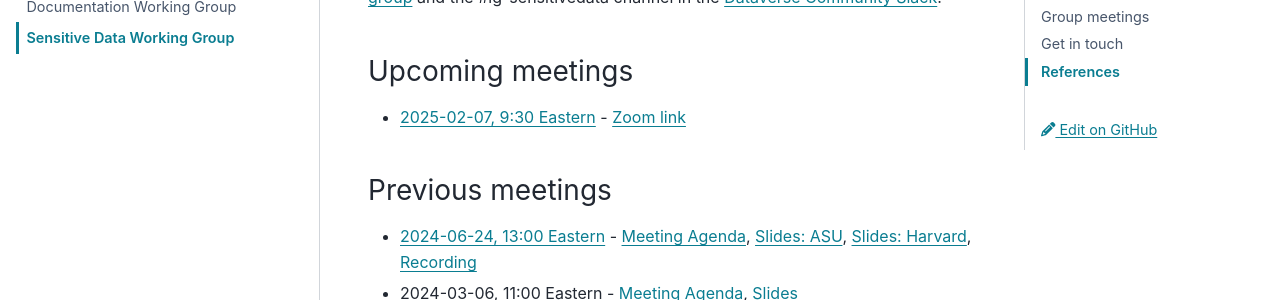
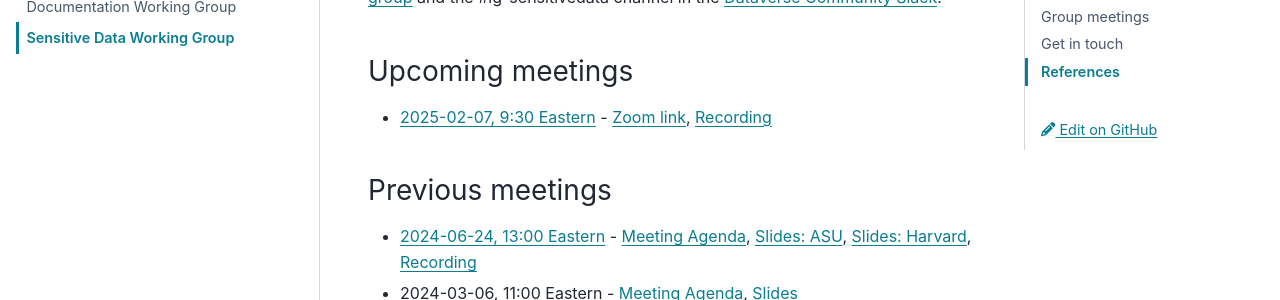
Before and after one commit to gdcc/www.gdcc.io, a Sphinx documentation site: the page built from source/working-groups/sensitive-data.md, in a window 1280 px wide and 900 px high, scrolled down 600 px. Shown: the part 153-453 px from the top of the window. Built offline with Sphinx 7.4.7 and the PyData theme 0.15.4, drawn with Linux system fonts in a browser that asks for light colours.

Commit message:
add link to recording

```diff
--- a/source/working-groups/sensitive-data.md
+++ b/source/working-groups/sensitive-data.md
@@ -17,7 +17,7 @@
 
 ### Upcoming meetings
 
-- [2025-02-07, 9:30 Eastern](https://time.is/compare/930_7_Feb_2025_in_Boston) - [Zoom link](https://harvard.zoom.us/j/8097317367)
+- [2025-02-07, 9:30 Eastern](https://time.is/compare/930_7_Feb_2025_in_Boston) - [Zoom link](https://harvard.zoom.us/j/8097317367), [Recording](https://harvard.zoom.us/rec/share/Q9JYXCLCATaTrx9kY6ZatQiMoPCrdpBQRGZ64vQnmihjB4CVMV5UynkdE2zLZrDu.NPJglTgCC1GgYtCL)
 
 ### Previous meetings
 - [2024-06-24, 13:00 Eastern](https://time.is/compare/1300_24_Jun_2024_in_Boston) - [Meeting Agenda](https://docs.google.com/document/d/1zqrW7BlYFPpvC7lUa7FORAcxBaQYGRa7CcbFe0OilOk/edit#heading=h.yq1tzh9inevt), [Slides: ASU](https://docs.google.com/presentation/d/1L_gcDYhhuMoK-q90ZGy1cAnzdEAdyyTC12OzSMdF3jc/edit?usp=sharing), [Slides: Harvard](https://osf.io/69cux), [Recording](https://harvard.zoom.us/rec/share/3jclvAtIiHMkm3VfrJX56YU2Zao9VKjliEjICi0MHKXNHLOwFjARBZFSbFtfjcpg.yxzsJkamOYyXyR5_)
```
